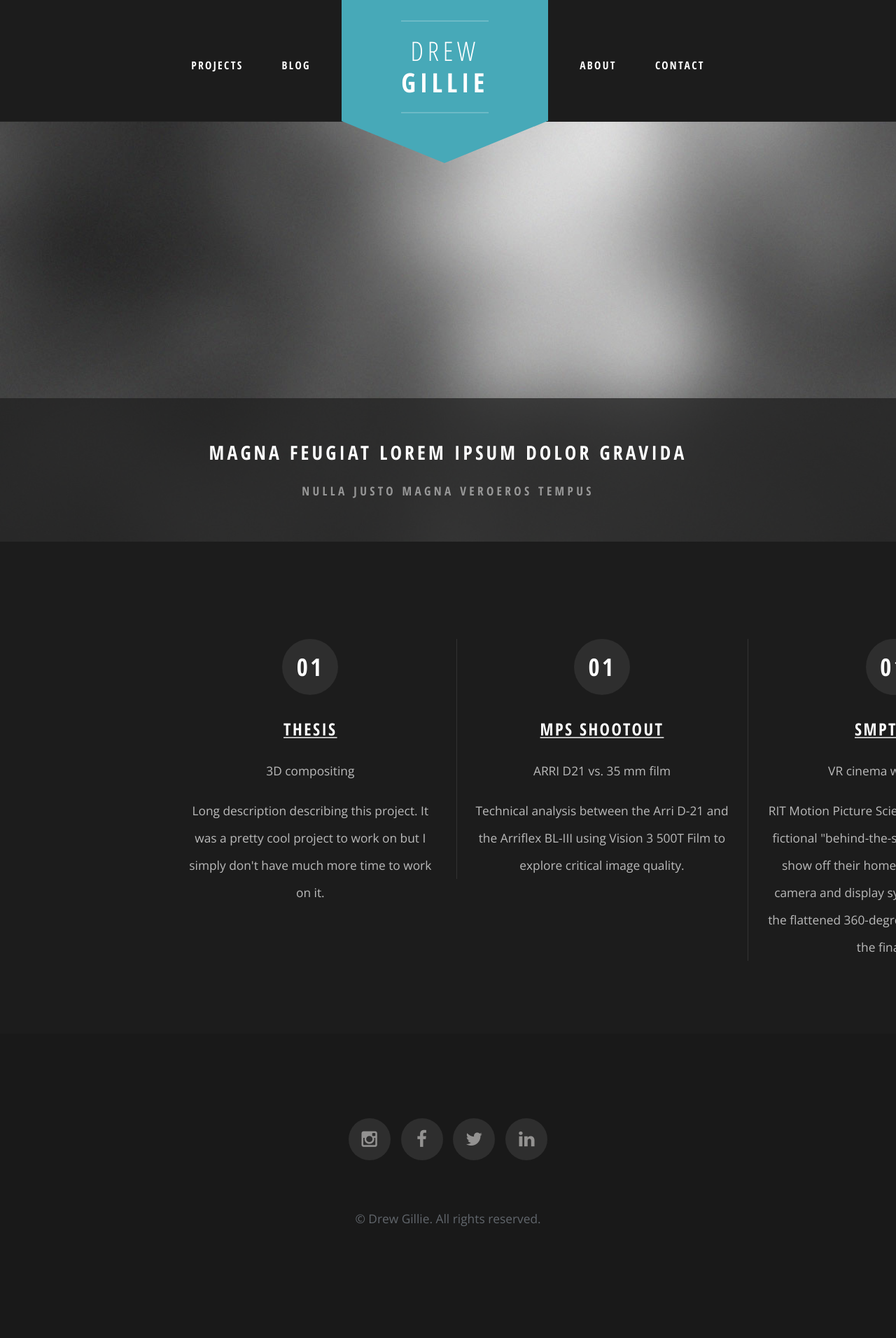
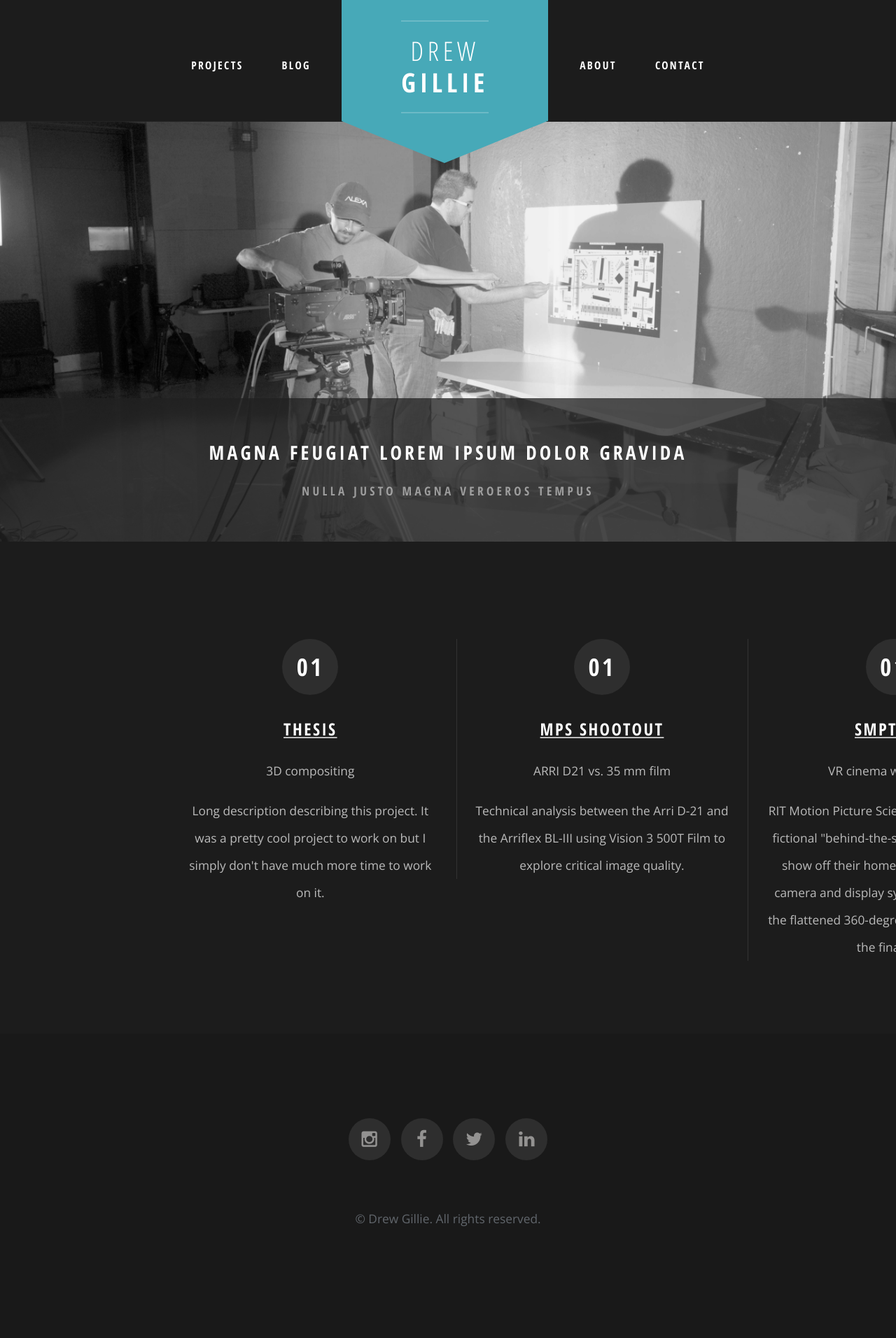
Before and after one commit to drewgillievfx/DrewGillie.com, a Jekyll site: the page built from index.html, in a window 1280 px wide. Shown: the whole page at 70% size. Built offline with Jekyll 4.4.1, drawn with Linux system fonts in a browser that asks for light colours.

Commit message:
Change slide images

```diff
--- a/_includes/head.html
+++ b/_includes/head.html
@@ -5,4 +5,5 @@
   <!--[if lte IE 8]><script src="/js/ie/html5shiv.js"></script><![endif]-->
   <link rel="stylesheet" href="/css/main.css" />
   <!--[if lte IE 8]><link rel="stylesheet" href="/css/ie8.css" /><![endif]-->
+  <link rel='icon' href='/favicon.ico' type='image/x-icon'/ >
 </head>
--- a/js/main.js
+++ b/js/main.js
@@ -20,7 +20,8 @@ var settings = {
 
 			'images/slide01.jpg': 'center left',
 			'images/slide02.jpg': 'center center',
-			'images/slide03.jpg': 'top center'
+			'images/slide03.jpg': 'top center',
+			'images/slide04.jpg': 'top center'
 
 		},
 
```
Also changed, not shown: images/slide01.jpg, images/slide02.jpg, images/slide03.jpg, images/slide04.jpg (added).
